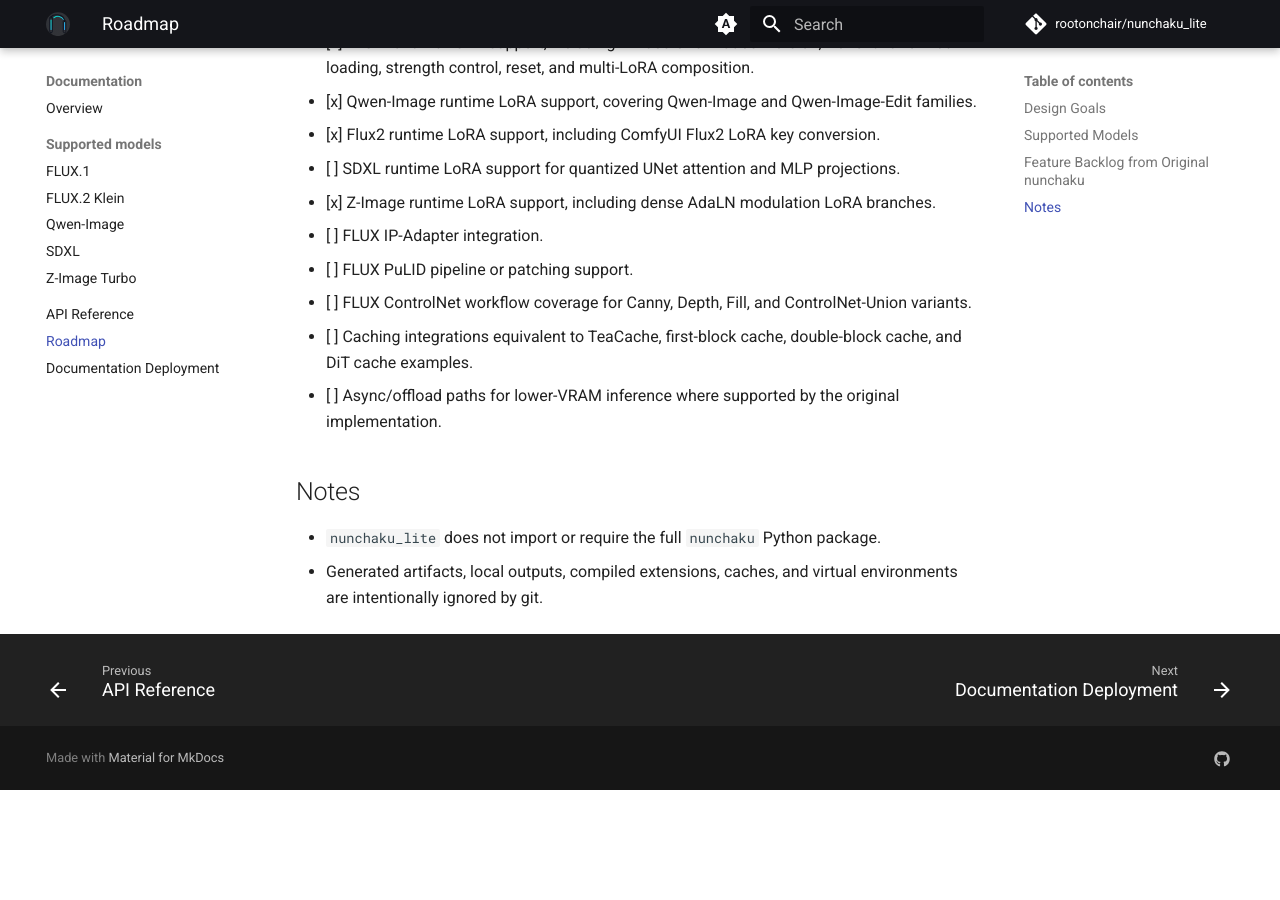
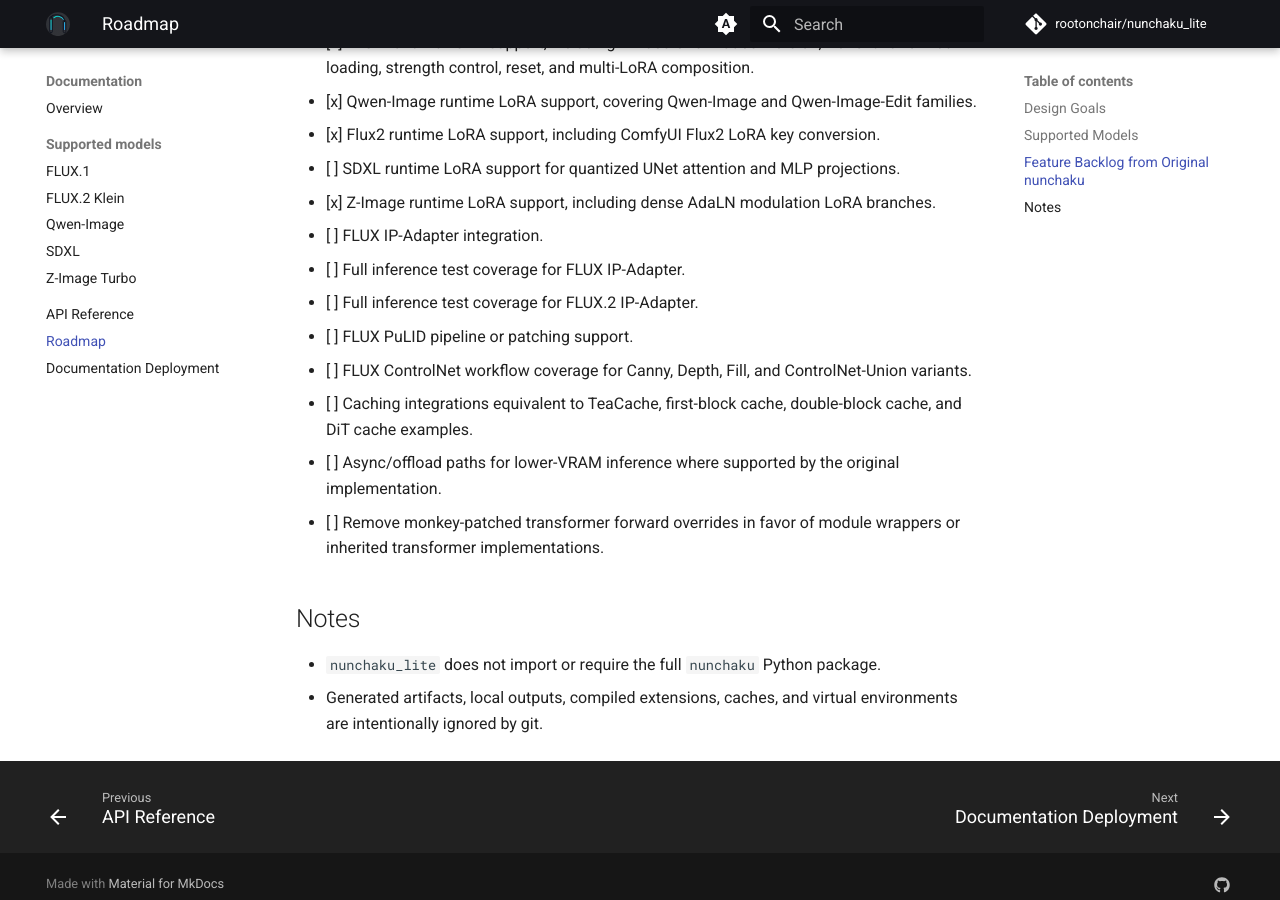
Before and after one commit to rootonchair/nunchaku_lite, an MkDocs documentation site: the page built from docs/roadmap.md, in a window 1280 px wide and 900 px high, scrolled down 1477 px. Built offline with MkDocs 1.6.1 and Material for MkDocs 9.7.7, drawn with Linux system fonts in a browser that asks for light colours; comment, search, counter and statistics services are not loaded; before the commit the page ends 2267 px from its top, so only the background shows below that.

Commit message:
Track IP-Adapter inference roadmap

```diff
--- a/docs/roadmap.md
+++ b/docs/roadmap.md
@@ -54,6 +54,8 @@
 - [x] Z-Image runtime LoRA support, including dense AdaLN modulation LoRA
   branches.
 - [ ] FLUX IP-Adapter integration.
+- [ ] Full inference test coverage for FLUX IP-Adapter.
+- [ ] Full inference test coverage for FLUX.2 IP-Adapter.
 - [ ] FLUX PuLID pipeline or patching support.
 - [ ] FLUX ControlNet workflow coverage for Canny, Depth, Fill, and
   ControlNet-Union variants.
@@ -61,6 +63,8 @@
   double-block cache, and DiT cache examples.
 - [ ] Async/offload paths for lower-VRAM inference where supported by the
   original implementation.
+- [ ] Remove monkey-patched transformer forward overrides in favor of module
+  wrappers or inherited transformer implementations.
 
 ## Notes
 
```
